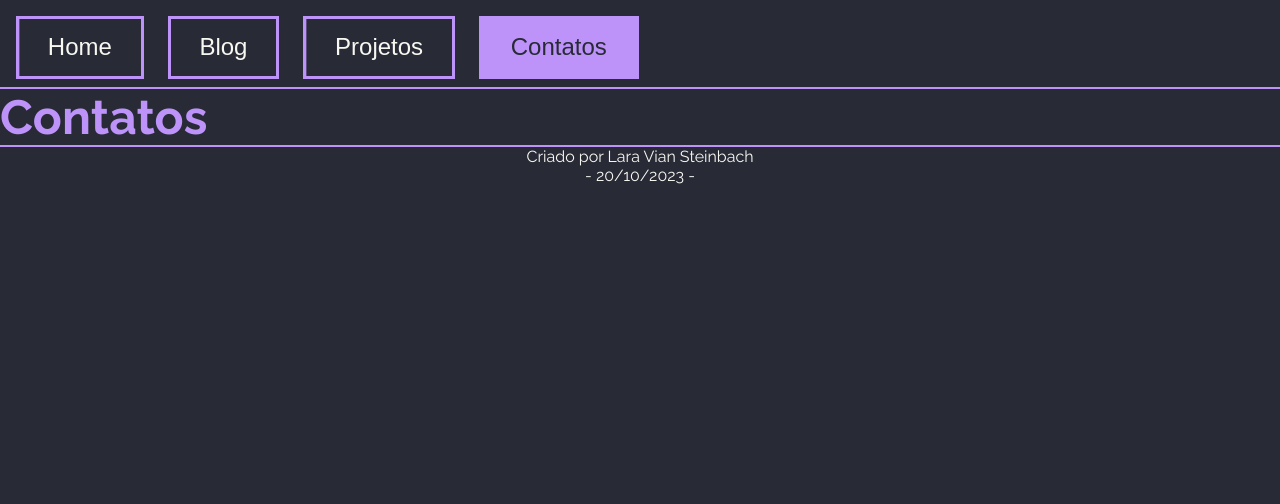
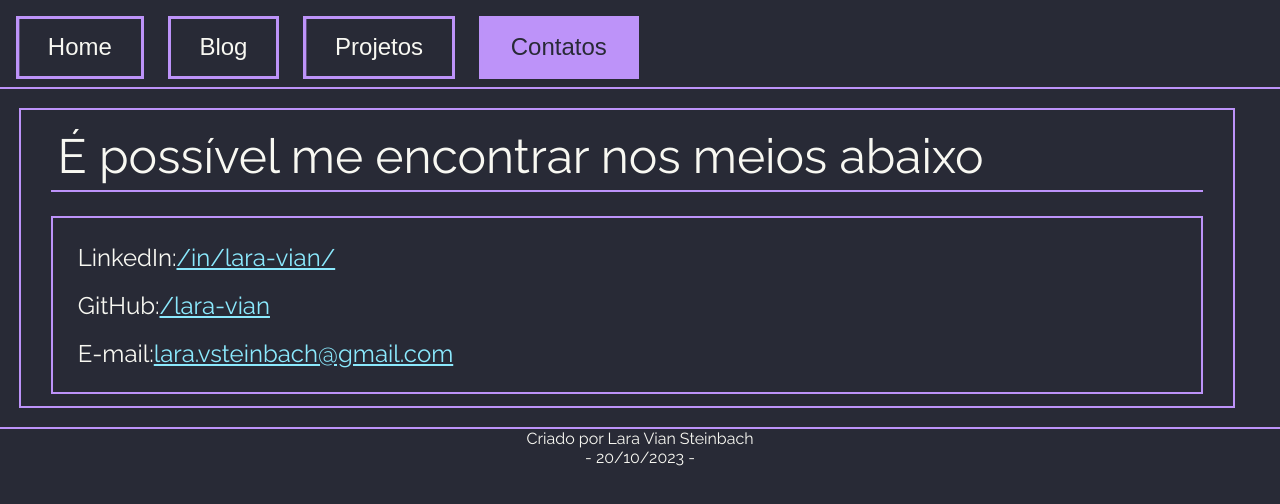
Before and after one commit to lara-vian/portfolio-lara-vian, a Next.js app: page /contatos in a window 1280 px wide. Shown: the top 504 px of the page. Built offline with nearby package versions, Linux system fonts and the light colour scheme.

Commit message:
finalizada page contatos

```diff
--- a/src/app/contatos/page.tsx
+++ b/src/app/contatos/page.tsx
@@ -5,9 +5,31 @@ import * as S from "../../style/contato"
 export default function Contato(){
 	return(
 		<Background>
-			<S.Title>
-				Contatos
-			</S.Title>
+			<S.Container>
+				<S.Title>É possível me encontrar nos meios abaixo</S.Title>
+				<S.TextContainer>
+					<S.Text>LinkedIn:
+						<S.Anchor
+						href="https://www.linkedin.com/in/lara-vian/">
+							/in/lara-vian/
+						</S.Anchor>
+					</S.Text>
+					<br/>
+					<S.Text>GitHub:
+						<S.Anchor
+						href="https://github.com/lara-vian">
+							/lara-vian
+						</S.Anchor>
+					</S.Text>
+					<br/>
+					<S.Text>E-mail:
+						<S.Anchor
+						href="mailto:lara.vsteinbach@gmail.com">
+							lara.vsteinbach@gmail.com
+						</S.Anchor>
+					</S.Text>
+				</S.TextContainer>
+			</S.Container>
 		</Background>
 	)
 }
--- a/src/style/contato.ts
+++ b/src/style/contato.ts
@@ -1,6 +1,37 @@
 import styled from "styled-components";
 
-export const Title = styled.h1`
+export const Container = styled.div`
+	height: auto;
+	width: 95%;
+	margin: 1.5%;
+	display: flex;
+	flex-direction: column;
+	justify-content: start;
+	align-items: center;
+	border: 0.15rem solid ${props=>props.theme.roxo};
+`
+export const Title = styled.div`
+	height: auto;
+	width: 95%;
+	margin: 1%;
+	padding: 0.5%;
+	border-bottom: 0.15rem solid ${props=>props.theme.roxo};
 	font-size: 3rem;
-	color: ${props=>props.theme.roxo};
+	color: ${props=>props.theme.branco};
 `
+export const TextContainer = styled.div`
+	height: auto;
+	width: 95%;
+	margin: 1%;
+	padding: 2%;
+	border: 0.15rem solid ${props=>props.theme.roxo};
+`
+export const Text = styled.p`
+	font-size: 1.5rem;
+	color: ${props=>props.theme.branco};
+`
+export const Anchor = styled.a`
+	font-size: 1.5rem;
+	color: ${props=>props.theme.ciano};
+	text-decoration: underline;
+`
```
Also changed, not shown: src/style/divices.ts (+10 -3 lines).
